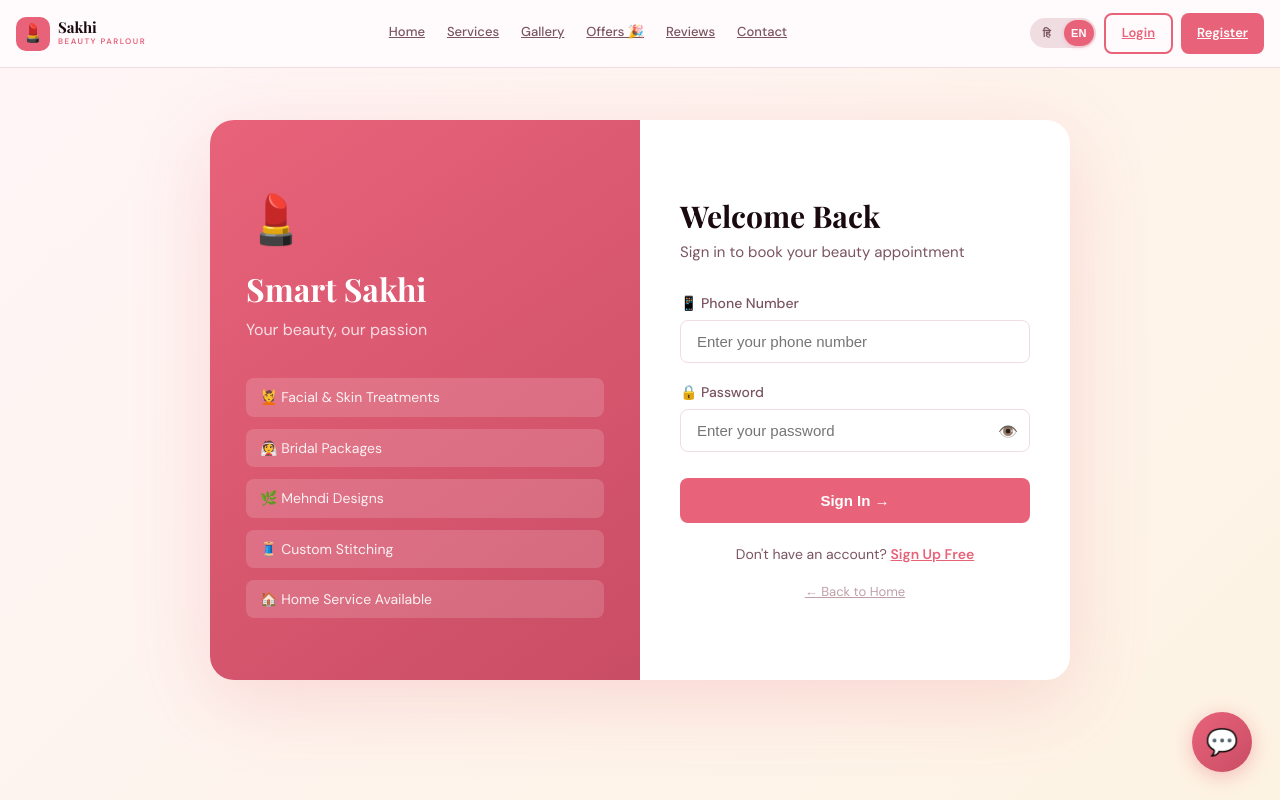
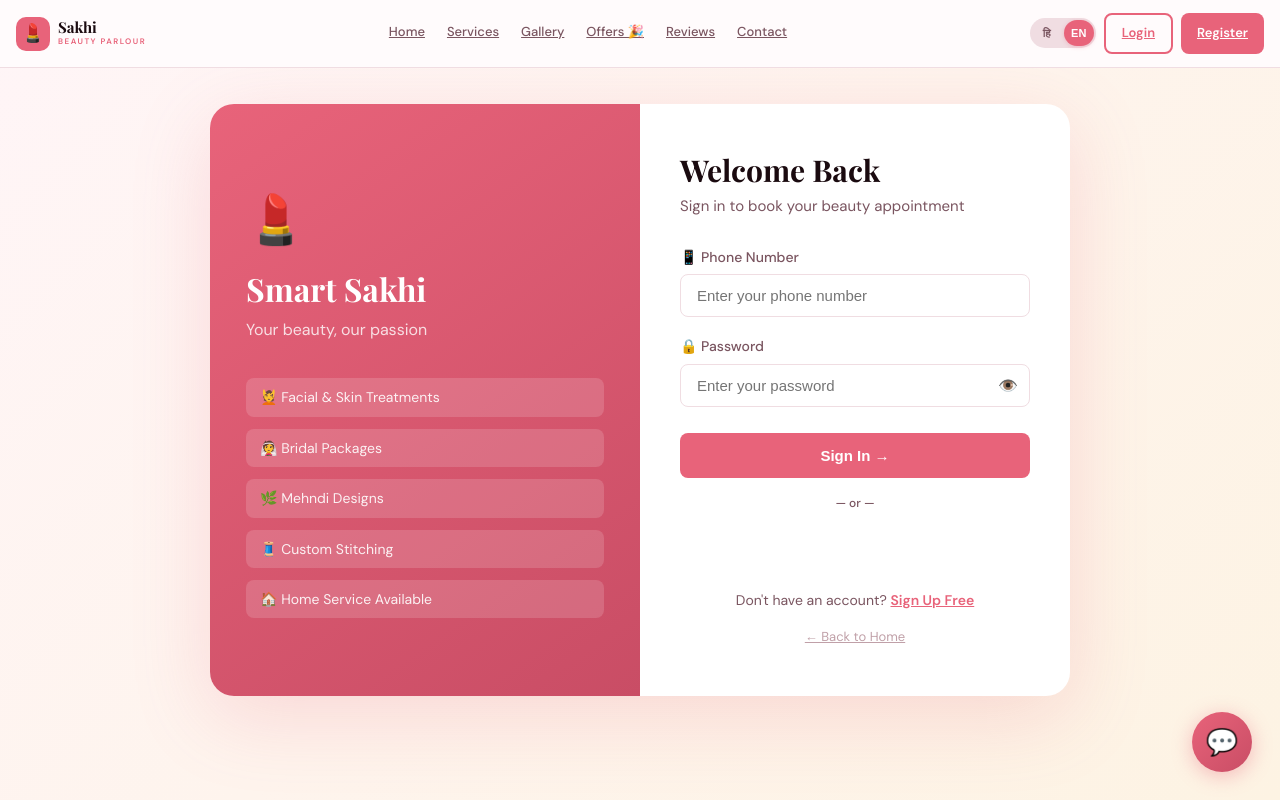
Before and after one commit to Harshita1298/SmratSakhi, a React (Vite) app in the folder frontend/: page /login in a window 1280 px wide. Built offline with nearby package versions, Linux system fonts and the light colour scheme; a web font is replaced by a local one.

Commit message:
auth fixed

```diff
--- a/frontend/src/context/LangContext.jsx
+++ b/frontend/src/context/LangContext.jsx
@@ -209,6 +209,9 @@ export const T = {
   loginErrorWrongPassword: { hi: 'Password sahi nahi hai.', en: 'The password does not match.' },
   loginRegisterHint:    { hi: 'Phone register nahi hai — abhi register karein.', en: 'Phone missing? Register now.' },
   loginRegisterAction:  { hi: 'Abhi register karein', en: 'Register now' },
+  loginGoogleDivider:   { hi: '— ya —', en: '— or —' },
+  googleLoginButton:    { hi: 'Google se login karo', en: 'Sign in with Google' },
+  googleLoginDisabled:  { hi: 'Google login setup pending', en: 'Google login setup pending' },
 };
 
 // ── Provider ──────────────────────────────────────────────────
--- a/frontend/src/pages/Login.jsx
+++ b/frontend/src/pages/Login.jsx
@@ -3,6 +3,7 @@ import { useState } from 'react';
 import { Link, useNavigate } from 'react-router-dom';
 import { useAuth } from '../context/AuthContext';
 import { useLang } from '../context/LangContext';
+import GoogleLoginButton from '../components/GoogleLoginButton';
 import toast from 'react-hot-toast';
 
 export default function Login() {
@@ -96,12 +97,16 @@ export default function Login() {
               {loading ? 'Signing in…' : 'Sign In →'}
             </button>
             {errorMessage && <div style={styles.errorBanner}>{errorMessage}</div>}
-          {errorType === 'not-registered' && (
-            <div style={styles.registerHint}>
-              <span>{t('loginRegisterHint')}</span>{' '}
-              <Link to="/register" style={styles.registerLink}>{t('loginRegisterAction')}</Link>
+            {errorType === 'not-registered' && (
+              <div style={styles.registerHint}>
+                <span>{t('loginRegisterHint')}</span>{' '}
+                <Link to="/register" style={styles.registerLink}>{t('loginRegisterAction')}</Link>
+              </div>
+            )}
+            <div style={styles.googleSection}>
+              <div style={styles.divider}>{t('loginGoogleDivider')}</div>
+              <GoogleLoginButton label={t('googleLoginButton')} />
             </div>
-          )}
           </form>
 
           <div style={styles.switchText}>
@@ -135,6 +140,8 @@ const styles = {
   errorBanner: { marginTop: 12, padding: '10px 14px', background: '#fff1f3', color: '#8a1f39', borderRadius: 8, fontSize: 13 },
   registerHint: { marginTop: 6, fontSize: 13, color: '#7a5560', display: 'flex', flexWrap: 'wrap', gap: 6 },
   registerLink: { color: 'var(--rose)', fontWeight: 600 },
+  googleSection: { marginTop: 16, display: 'flex', flexDirection: 'column', gap: 12 },
+  divider: { textAlign: 'center', fontSize: 12, color: '#7a5560', fontWeight: 500 },
 };
 // Note: GoogleLoginButton is imported in Login.jsx — add this to the form:
 // import GoogleLoginButton from '../components/GoogleLoginButton';
```
